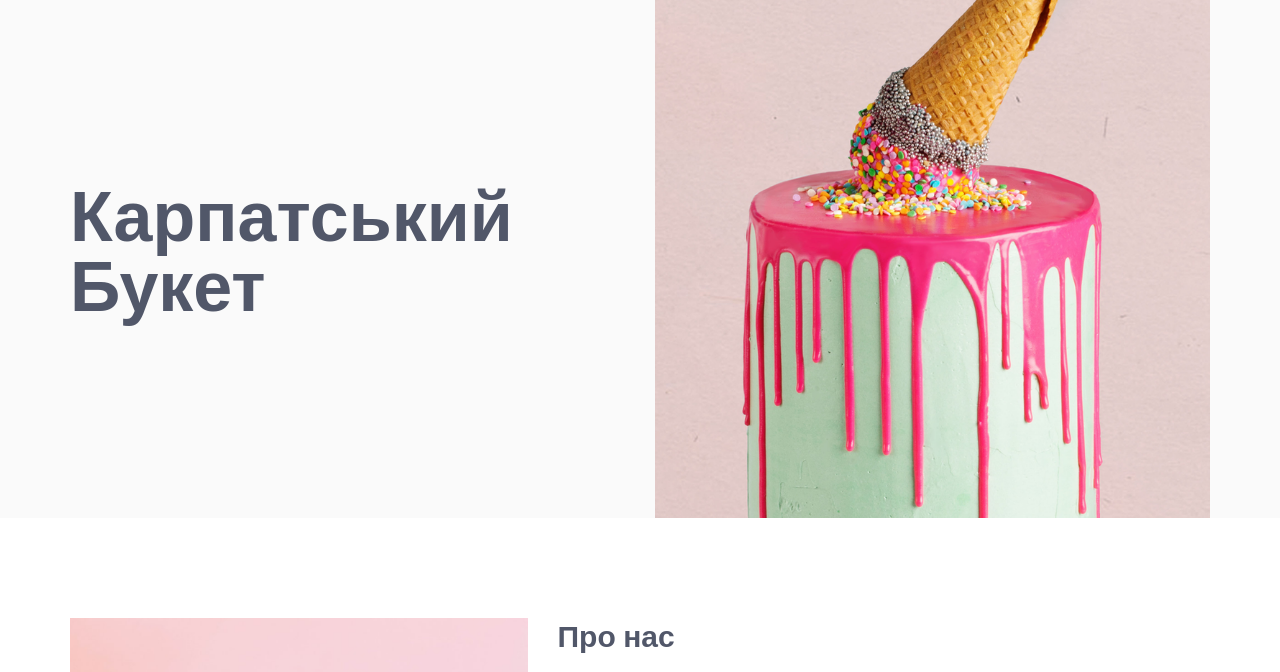
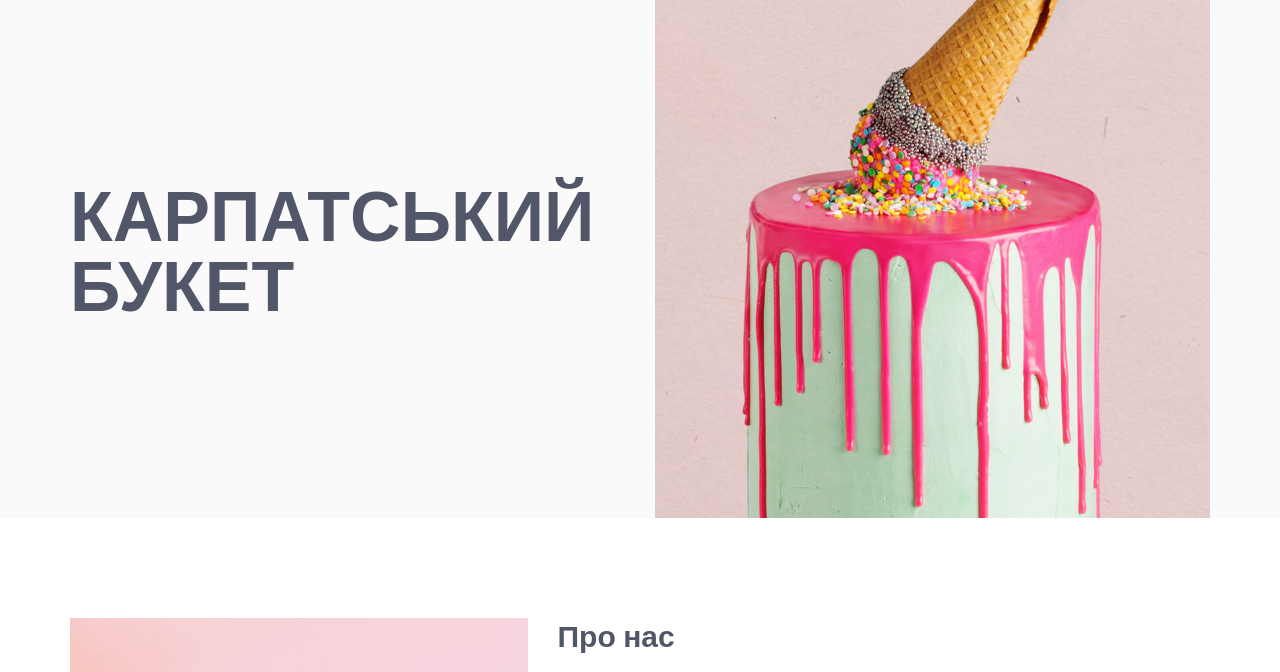
Before and after one commit to KarpatskyiBuket/-1, a website: page index.html in a window 1280 px wide. Shown: the part 102-774 px from the top of the page. Drawn offline with Linux system fonts and the light colour scheme.

Commit message:
Update index.html

```diff
--- a/index.html
+++ b/index.html
@@ -78,7 +78,7 @@
                 <div class="row">
                     <div class="col-sm-6 sm-margin-b-60">
                         <div class="margin-b-30">
-                            <h1 class="promo-block-title"> <br/>Карпатський Букет</h1>
+                            <h1 class="promo-block-title"> <br/>КАРПАТСЬКИЙ БУКЕТ</h1>
 
                        </div>
                         <!--<ul class="list-inline">
```
